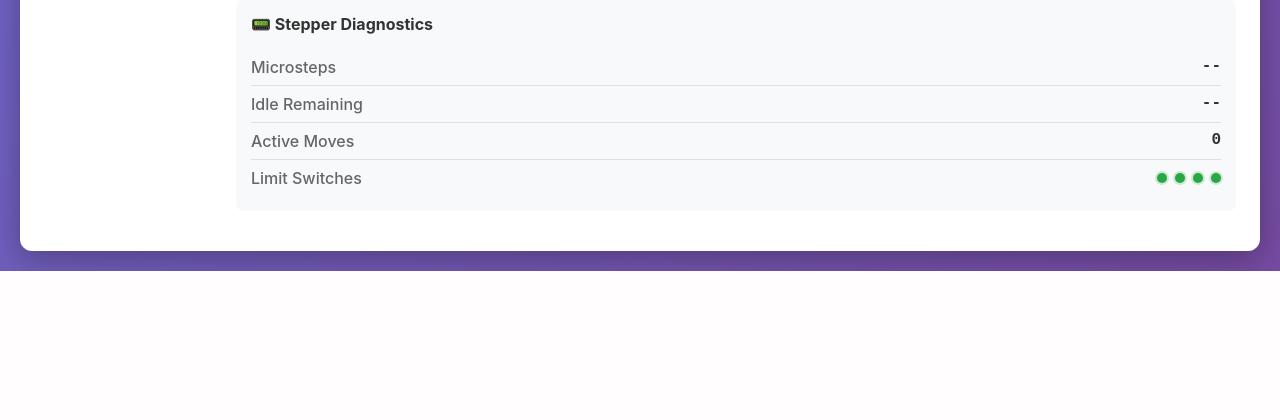
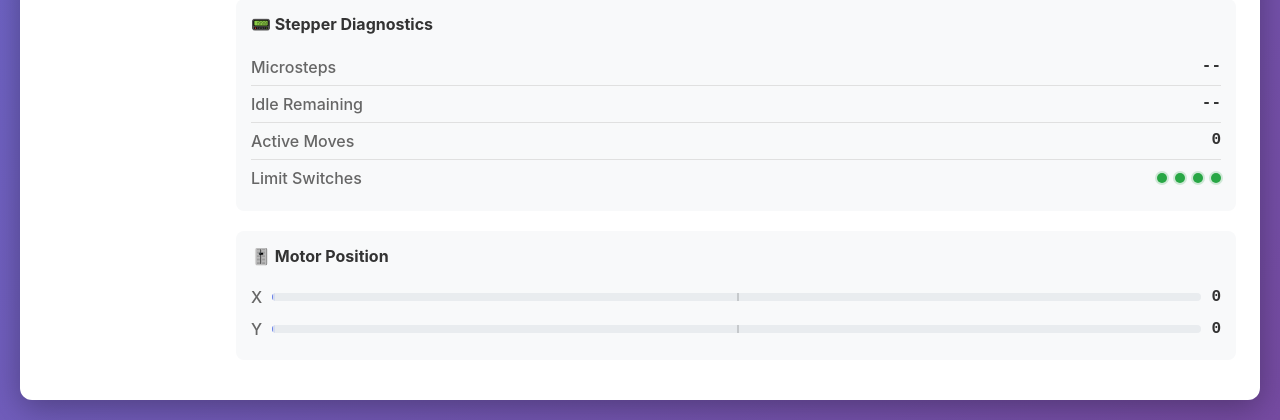
Before and after one commit to rndmzd/laser-turret, a Flask app: page / in a window 1280 px wide. Shown: the part 1917-2337 px from the top of the page. Before the commit the page ends 2188 px from the top, so only its background shows below. Run offline with Flask 3, Linux system fonts and the light colour scheme; data that the repository does not hold is empty; parts of the project's set-up code (start-up, migrations or seed data) failed here and were passed over; some libraries are stand-ins or nearby versions.

Commit message:
Adds motor-position UI and camera controls
Adds a motor-position visualization UI and overhauls the camera control panel. Replaces the old tracking mode with a more feature-rich, toggle-based camera control flow, including a home button, status indicators, and dedicated sections for PID tuning, calibration, and manual position control.

Introduces new motor-position bars (X/Y) with a centered reference line and moving needles, along with corresponding CSS for rendering and layout.

Augments the Tracking UI with:
- A camera-control section featuring enable and re-center toggles, plus a home button and a warning panel about motor readiness.
- A new Motor Position block displaying real-time X/Y position using the new visualization.
- Dedicated settings: dead zone and movement speed controls, and an Apply Settings action.
- PID tuning controls (Kp, Ki, Kd) and an Apply PID action.
- A Manual Position Control placeholder section along with a detailed Calibration section including an Auto-Calibrate button, explanatory notes, and a Save Manual Calibration action.
- A comprehensive Camera Status panel with multiple status rows (system, calibration, movement enabled, positions, and activity).

Also adjusts error handling to surface server-provided messages for re-center on loss, instead of a generic fallback.

Adds CSS for new UI elements and visual components to support the motor-position visualization.

```diff
--- a/static/css/index.css
+++ b/static/css/index.css
@@ -919,3 +919,37 @@
             background: #dc3545;
             box-shadow: 0 0 0 2px rgba(220, 53, 69, 0.2);
         }
+
+        /* Motor position bars */
+        .position-row {
+            display: flex;
+            align-items: center;
+            gap: 10px;
+            padding: 6px 0;
+        }
+        .position-track {
+            position: relative;
+            flex: 1;
+            height: 8px;
+            background: #e9ecef;
+            border-radius: 4px;
+            overflow: hidden;
+        }
+        .position-center {
+            position: absolute;
+            left: 50%;
+            top: 0;
+            bottom: 0;
+            width: 2px;
+            background: rgba(0,0,0,0.15);
+        }
+        .position-needle {
+            position: absolute;
+            top: -3px;
+            width: 2px;
+            height: 14px;
+            background: #667eea;
+            border-radius: 1px;
+            transform: translateX(-50%);
+            box-shadow: 0 0 0 2px rgba(102, 126, 234, 0.15);
+        }
--- a/templates/index.html
+++ b/templates/index.html
@@ -221,37 +221,29 @@
                             </span>
                         </div>
                     </div>
+                    <div class="control-group">
+            <h3>🎚️ Motor Position</h3>
+            <div class="position-row">
+                <span class="stat-label">X</span>
+                <div class="position-track">
+                    <div class="position-center"></div>
+                    <div id="pos-x-needle" class="position-needle"></div>
+                </div>
+                <span id="pos-x-value" class="stat-value">0</span>
+            </div>
+            <div class="position-row">
+                <span class="stat-label">Y</span>
+                <div class="position-track">
+                    <div class="position-center"></div>
+                    <div id="pos-y-needle" class="position-needle"></div>
+                </div>
+                <span id="pos-y-value" class="stat-value">0</span>
+            </div>
+        </div>
                 </div>
 
                 <!-- Camera Tracking Tab -->
                 <div id="tracking-tab" class="tab-content">
-                    <div class="control-group">
-                        <h3>📹 Tracking Mode</h3>
-                        <p style="color: #666; font-size: 13px; margin-bottom: 15px;">
-                            Choose how objects are tracked: move crosshair (software) or move camera (hardware)
-                        </p>
-
-                        <div class="select-control">
-                            <label>Tracking Mode</label>
-                            <select id="tracking-mode" onchange="setTrackingMode()">
-                                <option value="crosshair">Crosshair Tracking (Software)</option>
-                                <option value="camera">Camera Tracking (Stepper Motors)</option>
-                            </select>
-                        </div>
-
-                        <div id="tracking-mode-info" style="margin-top: 15px; padding: 12px; background: #e3f2fd; border-radius: 6px; font-size: 13px; color: #1565c0;">
-                            <strong>Crosshair Mode:</strong> Tracks objects by moving the crosshair on screen. Camera stays fixed.
-                        </div>
-                    </div>
-
-                    <div id="camera-tracking-controls" style="display: none;">
-                        <!-- Calibration Required Warning -->
-                        <div id="calibration-required-warning" style="display: none; margin-bottom: 20px; padding: 15px; background: #f8d7da; border: 2px solid #f5c6cb; border-radius: 8px; color: #721c24;">
-                            <h3 style="margin-bottom: 10px;">⚠️ Calibration Required</h3>
-                            <p style="margin-bottom: 10px;">Camera tracking must be calibrated before use. Please run the Auto-Calibration sequence below.</p>
-                            <p style="font-size: 12px; opacity: 0.9;">This only needs to be done once. Calibration data will be saved and reloaded on restart.</p>
-                        </div>
-
                     <div class="control-group">
                         <h3>🎮 Camera Control</h3>
 
@@ -398,9 +390,6 @@
                             <span id="camera-moving" class="stat-value">No</span>
                         </div>
                     </div>
-                    </div>
-
-                    <div id="tracking-status-message" class="status-message"></div>
                 </div>
 
                 <!-- Laser Control Tab -->
@@ -2637,7 +2626,7 @@
                 if (data.status === 'success') {
                     showStatus('tracking-status-message', true, enabled ? 'Re-center on loss enabled' : 'Re-center on loss disabled');
                 } else {
-                    showStatus('tracking-status-message', false, data.message || 'Failed to set re-center on loss');
+                    showStatus('tracking-status-message', false, data.message);
                     document.getElementById('camera-recenter-on-loss').checked = !enabled;
                 }
             })
```
Lines whose indentation alone changed are shown as unchanged.
